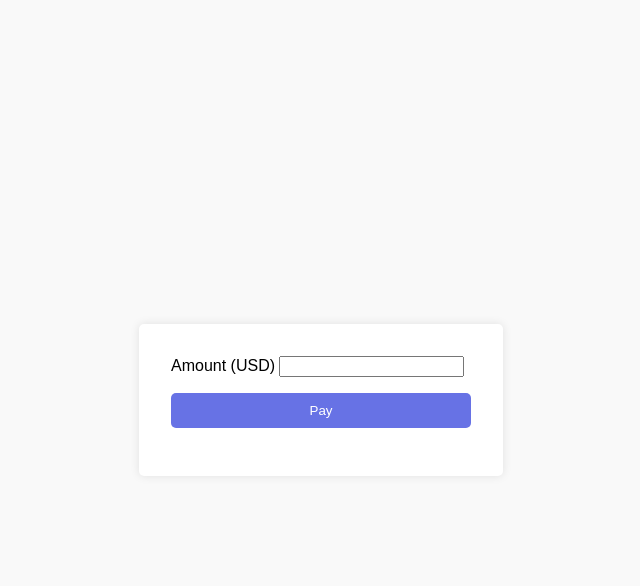
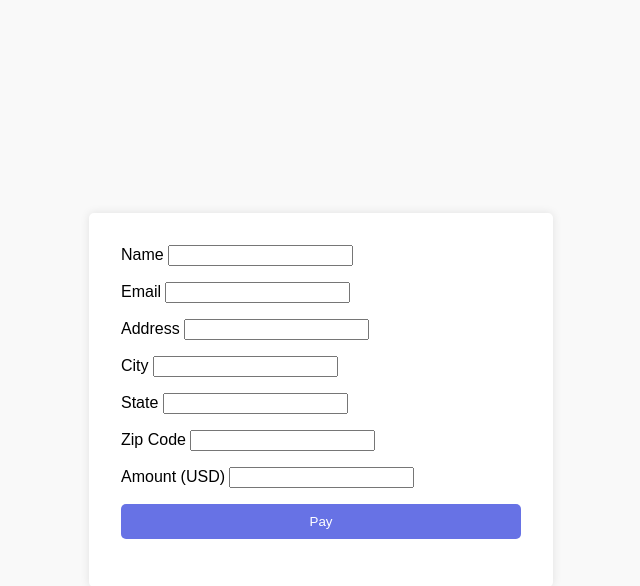
Before and after one commit to aaafffrrr/php-terminal, a PHP site: page / in a window 1280 px wide. Shown: the top 586 px of the page, without its empty margins (319-959 px from the left). Run offline with PHP 8.4, Linux system fonts and the light colour scheme; some libraries are stand-ins or nearby versions.

Commit message:
Update index.php

```diff
--- a/public/index.php
+++ b/public/index.php
@@ -18,7 +18,7 @@
             padding: 2em;
             border-radius: 5px;
             box-shadow: 0 0 10px rgba(0, 0, 0, 0.1);
-            width: 300px;
+            width: 400px;
         }
         #card-element {
             margin-bottom: 1em;
@@ -44,6 +44,30 @@
 <body>
     <form id="payment-form">
         <div class="form-field">
+            <label for="name">Name</label>
+            <input type="text" id="name" required>
+        </div>
+        <div class="form-field">
+            <label for="email">Email</label>
+            <input type="email" id="email" required>
+        </div>
+        <div class="form-field">
+            <label for="address">Address</label>
+            <input type="text" id="address" required>
+        </div>
+        <div class="form-field">
+            <label for="city">City</label>
+            <input type="text" id="city" required>
+        </div>
+        <div class="form-field">
+            <label for="state">State</label>
+            <input type="text" id="state" required>
+        </div>
+        <div class="form-field">
+            <label for="zip">Zip Code</label>
+            <input type="text" id="zip" required>
+        </div>
+        <div class="form-field">
             <label for="amount">Amount (USD)</label>
             <input type="number" id="amount" required>
         </div>
@@ -63,6 +87,12 @@
         form.addEventListener('submit', async (event) => {
             event.preventDefault();
 
+            const name = document.getElementById('name').value;
+            const email = document.getElementById('email').value;
+            const address = document.getElementById('address').value;
+            const city = document.getElementById('city').value;
+            const state = document.getElementById('state').value;
+            const zip = document.getElementById('zip').value;
             const amount = document.getElementById('amount').value;
 
             try {
@@ -71,7 +101,7 @@
                     headers: {
                         'Content-Type': 'application/json'
                     },
-                    body: JSON.stringify({ amount: amount })
+                    body: JSON.stringify({ name, email, address, city, state, zip, amount })
                 });
 
                 const data = await response.json();
@@ -85,6 +115,16 @@
                 const { error } = await stripe.confirmCardPayment(clientSecret, {
                     payment_method: {
                         card: cardElement,
+                        billing_details: {
+                            name: name,
+                            email: email,
+                            address: {
+                                line1: address,
+                                city: city,
+                                state: state,
+                                postal_code: zip,
+                            },
+                        }
                     },
                 });
 
```
